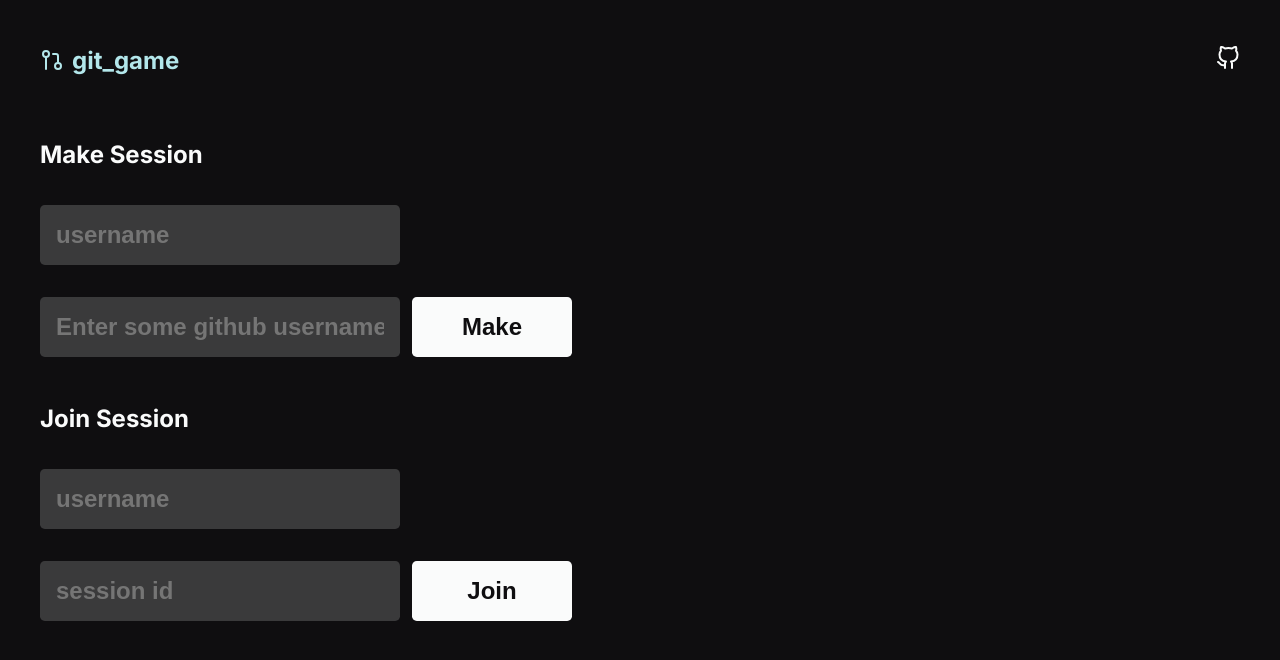
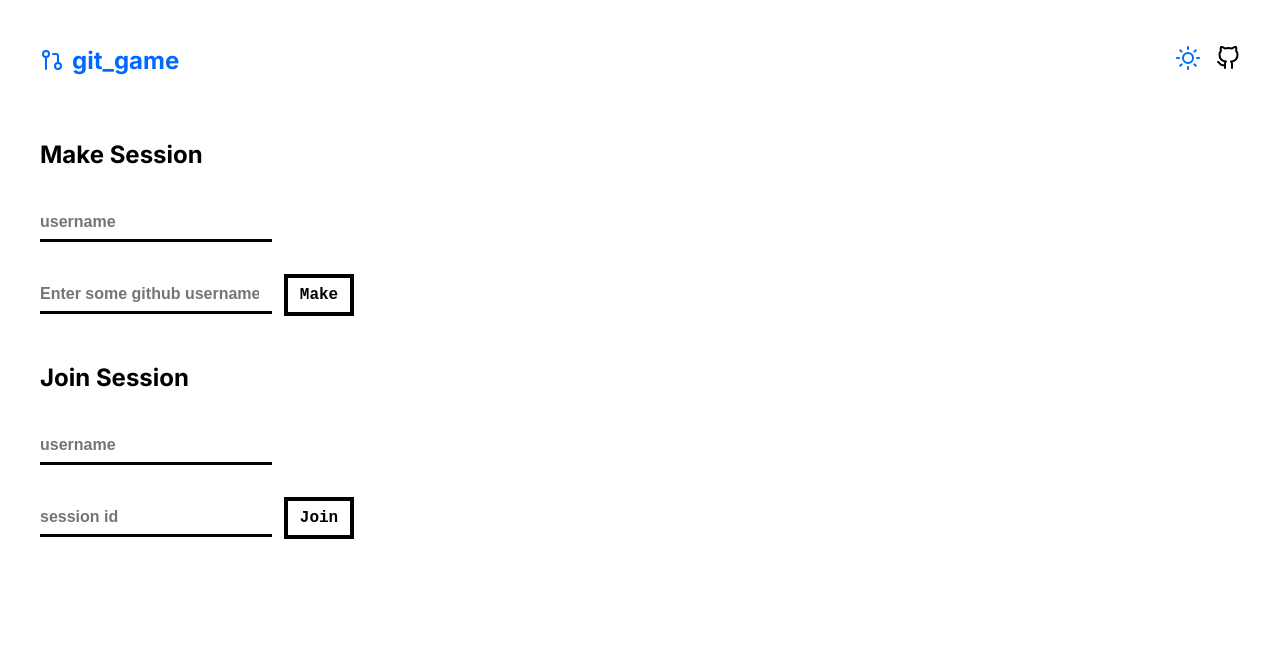
Before and after one commit to rohanshiva/gitgame, a React (Create React App) app in the folder client/: page / in a window 1280 px wide. Shown: the top 660 px of the page. Built offline with nearby package versions, Linux system fonts and the light colour scheme.

Commit message:
Redesign plus added dark/light mode

```diff
--- a/client/src/App.tsx
+++ b/client/src/App.tsx
@@ -1,10 +1,15 @@
 import "./App.css";
+import React, { useState } from "react";
 import AppRouter from "./routers/Router";
 import Navbar from "./components/navbar";
+import ThemeContext, { Theme } from "./context/ThemeContext";
 
 function App() {
+  const [theme, setTheme] = useState("light");
+  const value = { theme, setTheme };
   return (
     <>
+      <ThemeContext.Provider value={value as Theme}>
         <div className="app">
           <Navbar />
           <div className="main-section">
@@ -12,6 +17,7 @@ function App() {
           </div>
           <div className="footer-section"></div>
         </div>
+      </ThemeContext.Provider>
     </>
   );
 }
--- a/client/src/components/choices/Choices.css
+++ b/client/src/components/choices/Choices.css
@@ -12,20 +12,21 @@
 
 .selected-choice {
   background-color: var(--accent);
-  color: var(--bg);
+  color: var(--secondary);
+  border: none;
 }
 
 .selected-choice:hover {
   background-color: var(--accent);
-  color: var(--bg);
+  color: var(--secondary);
 }
 
 .selected-choice:disabled {
-  opacity: 75%;
+  opacity: 60%;
   background-color: var(--accent);
 }
 
 .confirm:hover {
   cursor: pointer;
-  background-color: var(--primary);
+  color: var(--accent);
 }
--- a/client/src/components/editor/Editor.tsx
+++ b/client/src/components/editor/Editor.tsx
@@ -1,11 +1,14 @@
 import Highlight, { defaultProps, Language } from "prism-react-renderer";
-import theme from "prism-react-renderer/themes/palenight";
+import darkTheme from "prism-react-renderer/themes/palenight";
+import lightTheme from "prism-react-renderer/themes/github";
 import { Pre, Line, LineNo, LineContent } from "./Styles";
 
 import { Chunk } from "../../interfaces/Chunk";
 import ChunkService from "../../services/Chunk";
+import ThemeContext, { isDark, isLight } from "../../context/ThemeContext";
+import "./Editor.css";
+import { useContext } from "react";
 
-import "./Editor.css";
 interface IEditorProps {
   chunk: Chunk;
 }
@@ -18,13 +21,15 @@ function getPrismExtension(extension: string): Language {
 }
 
 function Editor({ chunk }: IEditorProps) {
+  const { theme, setTheme } = useContext(ThemeContext);
+
   return (
     <div className="code-container">
       <Highlight
         {...defaultProps}
-        theme={theme}
+        theme={isDark(theme) ? darkTheme : lightTheme}
         code={ChunkService.getAsCode(chunk)}
-        language={getPrismExtension((chunk).extension)}
+        language={getPrismExtension(chunk.extension)}
       >
         {({ className, style, tokens, getLineProps, getTokenProps }) => (
           <Pre className={className} style={style}>
--- a/client/src/components/game/Game.css
+++ b/client/src/components/game/Game.css
@@ -32,7 +32,6 @@
   max-width: 15vw;
   height: calc(60vh - 1rem);
   font-size: 1rem;
-  border-radius: 3px;
   padding: 1rem;
   overflow-x: scroll;
 }
@@ -40,7 +39,7 @@
 .player {
   font-weight: bold;
   font-size: 1.125rem;
-  font-family: monospace;
+  font-family: "Inter", sans-serif;
   padding: 0.5rem;
   display: flex;
   justify-content: space-between;
@@ -60,30 +59,29 @@
 }
 
 .game-buttons {
-  padding: 0.5rem 1rem 0.5rem 1rem;
-  font-family: "Inter", "sans-serif";
-  border-radius: 3px;
+  padding: 0.5rem 0.75rem;
+  font-family: monospace;
   font-size: 1.125rem;
   font-weight: 600;
-  background-color: var(--primary);
-  color: var(--bg);
+  background-color: var(--bg);
+  color: var(--primary);
   outline: none;
-  border: none;
+  border: 0.3rem solid var(--primary);
   height: min-content;
 }
 
 .game-buttons:hover {
   cursor: pointer;
-  background-color: var(--accent);
+  color: var(--accent);
   transition: background 0.5s ease;
 }
 
 .game-buttons:disabled {
-  background-color: var(--secondary);
+  opacity: 60%;
 }
 
 .game-buttons:disabled:hover {
-  background-color: var(--secondary);
+  color: var(--primary);
 }
 
 ::-webkit-scrollbar {
--- a/client/src/components/home/Home.css
+++ b/client/src/components/home/Home.css
@@ -2,26 +2,27 @@ input {
   border: none;
   outline: none;
   width: max-content;
-  padding: 1rem;
-  border-radius: 0.3rem;
+  padding: 0.5rem 0.8rem 0.5rem 0rem;
   color: var(--primary);
   background-color: var(--secondary);
-  font-size: 1.5rem;
-  font-weight: bold;
+  font-size: 1rem;
+  font-weight: 600;
   margin-top: 1rem;
   margin-bottom: 1rem;
   margin-right: 0.75rem;
+  border-bottom: 0.2rem solid var(--primary);
 }
 
 input[type="submit"] {
-  width: 10rem;
-  max-width: 20rem;
-  color: var(--bg);
-  background-color: var(--primary);
+  font-family: monospace;
+  padding: 0.5rem 0.75rem;
+  color: var(--primary);
+  background-color: var(--bg);
+  border: 0.3rem solid var(--primary);
 }
 
 input[type="submit"]:hover {
-  background-color: var(--accent);
+  color: var(--secondary-accent);
   transition: background 0.5s ease;
   cursor: pointer;
 }
@@ -41,6 +42,6 @@ input[type="submit"]:hover {
   color: var(--bg);
   background-color: var(--accent);
   padding: 0.5rem;
-  border-radius: 5px;
+  cursor: pointer;
   width: fit-content;
 }
--- a/client/src/components/navbar/Navbar.tsx
+++ b/client/src/components/navbar/Navbar.tsx
@@ -1,6 +1,20 @@
+import React, { useContext } from "react";
 import * as Icon from "react-feather";
+import ThemeContext, { isDark, isLight } from "../../context/ThemeContext";
 import "./Navbar.css";
+
+const switchTheme = (setTheme: any) => {
+  if (document.documentElement.getAttribute("data-theme") === "dark") {
+    document.documentElement.setAttribute("data-theme", "light");
+    setTheme("light");
+  } else {
+    setTheme("dark");
+    document.documentElement.setAttribute("data-theme", "dark");
+  }
+};
 function Navbar() {
+  const { theme, setTheme } = useContext(ThemeContext);
+
   return (
     <nav className="navbar">
       <div className="logo">
@@ -9,6 +23,9 @@ function Navbar() {
       </div>
 
       <div className="links">
+        {isDark(theme) && <Icon.Moon onClick={() => switchTheme(setTheme)} />}
+        {isLight(theme) && <Icon.Sun onClick={() => switchTheme(setTheme)} />}
+
         <a href="https://github.com/rohanshiva/gitgame">
           <Icon.GitHub />
         </a>
--- a/client/src/config/config.ts
+++ b/client/src/config/config.ts
@@ -5,22 +5,22 @@ const config = {
     uri: "session/make",
   },
   pick: {
-        uri: "session/:sessionId/pick"
+    uri: "session/:sessionId/pick",
   },
   chunk: {
-        uri: "session/:sessionId/chunk"
+    uri: "session/:sessionId/chunk",
   },
-    peek:  {
-        uri: "session/:sessionId/peek"
+  peek: {
+    uri: "session/:sessionId/peek",
   },
   getSession: {
-        uri: "session/:sessionId"
+    uri: "session/:sessionId",
   },
   socket: {
-        uri: "socket/:sessionId/:username"
+    uri: "socket/:sessionId/:username",
   },
   githubAvatarUri: "https://avatars.githubusercontent.com/",
-    repoCardUri: "https://github-readme-stats.vercel.app/api/pin/?username=:username&repo=:repo&theme=tokyonight"
-}
+  repoCardUri: "https://github.com/:repo",
+};
 
 export default config;
--- /dev/null
+++ b/client/src/context/ThemeContext.ts
@@ -0,0 +1,21 @@
+import React from "react";
+
+export interface Theme {
+  theme: string;
+  setTheme: () => void;
+}
+
+const ThemeContext = React.createContext({
+  theme: "light",
+  setTheme: () => {},
+});
+
+export const isDark = (theme: string) => {
+  return theme === "dark";
+};
+
+export const isLight = (theme: string) => {
+  return theme === "light";
+};
+
+export default ThemeContext;
--- a/client/src/index.css
+++ b/client/src/index.css
@@ -3,12 +3,23 @@
 html {
   font-size: 16px;
 }
+
 :root {
-  --bg: #0f0e10;
-  --primary: #fafbfb;
-  --accent: #b3e7eb;
-  --secondary: #3a3a3b;
-  --section-bg: #19181a;
+  --bg: white;
+  --primary: black;
+  --accent: #0068ff;
+  --secondary: white;
+  --section-bg: #f6f8fa;
+  --secondary-accent: #999;
+}
+
+[data-theme="dark"] {
+  --bg: #131415;
+  --primary: #fbfbfd;
+  --accent: #ff7c7c;
+  --secondary: #131415;
+  --section-bg: #292d3e;
+  --secondary-accent: #f6f8fa;
 }
 
 body {
```
Lines whose indentation alone changed are shown as unchanged.
